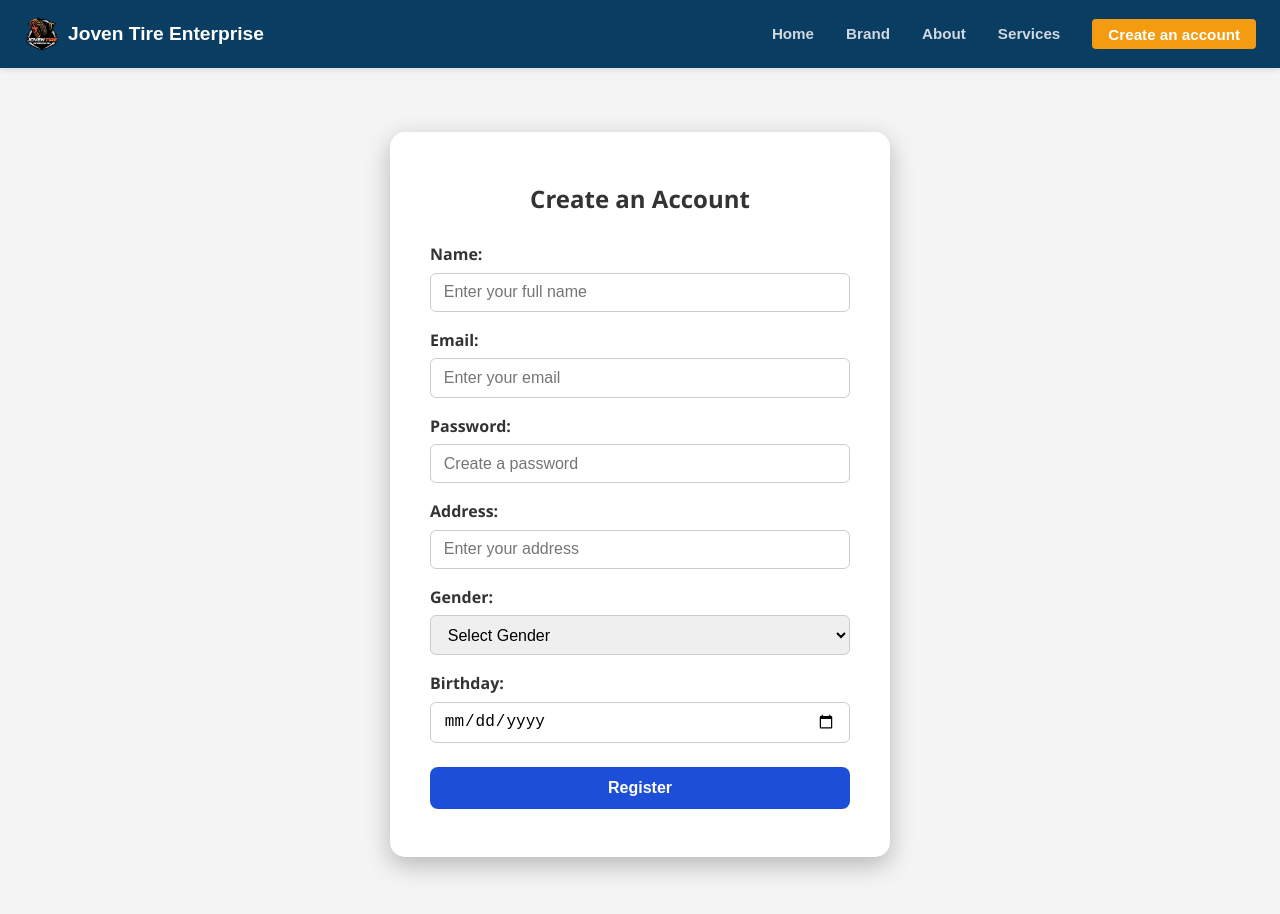
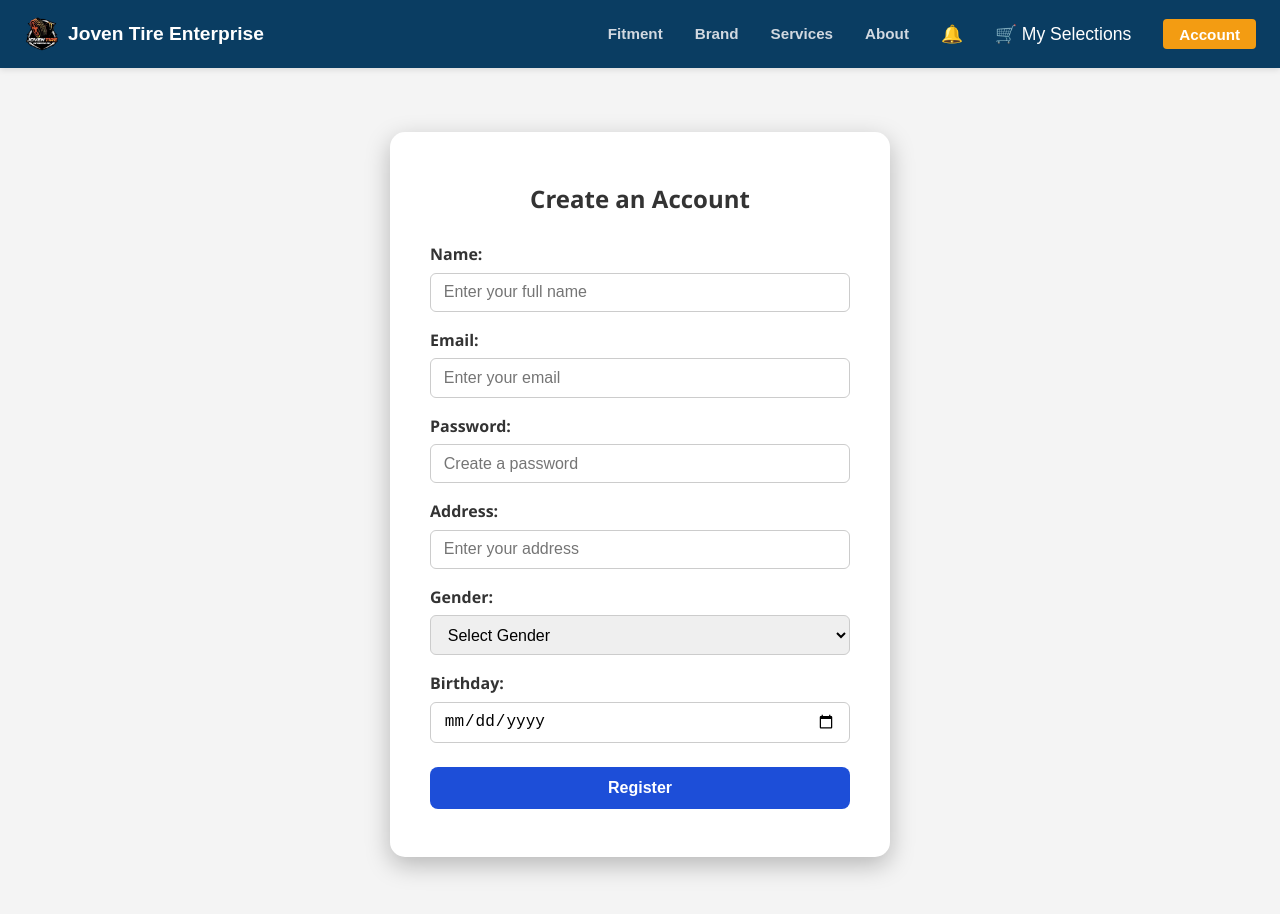
Before and after one commit to janesatabitabi/awto, a React (Vite) app in the folder joven/: page /register in a window 1280 px wide. Shown: the top 914 px of the page. Built offline with nearby package versions, Linux system fonts and the light colour scheme; no server answers; the HTML template or start-up script is replaced by a standard one.

Commit message:
navbar comeback

```diff
--- a/joven/src/components/Navbar.jsx
+++ b/joven/src/components/Navbar.jsx
@@ -4,26 +4,41 @@ import jovenLogo from '../assets/jovenlogo.png';
 import '../styles/LandingPage.css';
 import LoginSection from './LoginSection';
 
-const Navbar = ({ hideCreateAccount, showLogout, handleLogout }) => {
+const Navbar = () => {
   const navigate = useNavigate();
   const [showLogin, setShowLogin] = useState(false);
 
   return (
+    <>
       <nav className="navbar">
         <div className="left-nav" onClick={() => navigate('/')} style={{ cursor: 'pointer' }}>
           <img src={jovenLogo} alt="Joven Tire Logo" className="logo" />
           <span className="brand-name">Joven Tire Enterprise</span>
         </div>
+
         <div className="right-nav">
-        <a href="#home" className="nav-link">Home</a>
-        <a href="#Brand" className="nav-link">Brand</a>
+          <a href="#fitment" className="nav-link">Fitment</a>
+          <a href="#brand" className="nav-link">Brand</a>
+          <a href="#services" className="nav-link">Services</a>
           <a href="#about" className="nav-link">About</a>
-        <a href="#services" className="nav-link">Services</a>
-        <button className='create-account-button' onClick={() => navigate('/register')}>
-          Create an account
+
+          <button className="icon-button" title="Notifications">🔔</button>
+          <button className="icon-button" title="My Selections">🛒 My Selections</button>
+          <button className="create-account-button" onClick={() => setShowLogin(true)}>
+            Account
           </button>
         </div>
       </nav>
+
+      {showLogin && (
+        <div className="login-popup-overlay" onClick={() => setShowLogin(false)}>
+          <div className="login-popup" onClick={(e) => e.stopPropagation()}>
+            <button className="close-popup" onClick={() => setShowLogin(false)}>✖</button>
+            <LoginSection />
+          </div>
+        </div>
+      )}
+    </>
   );
 };
 
```
Lines whose indentation alone changed are shown as unchanged.
